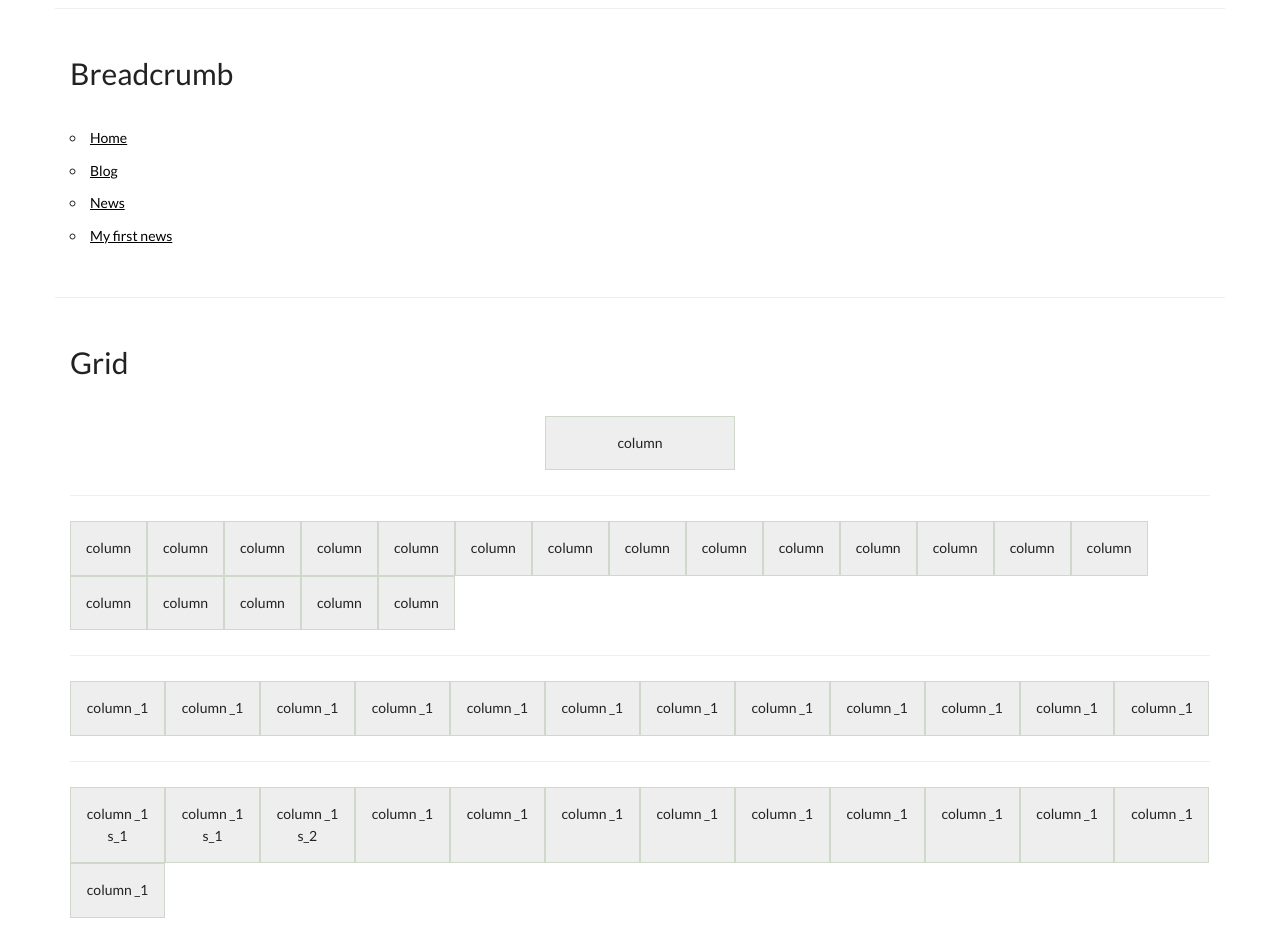
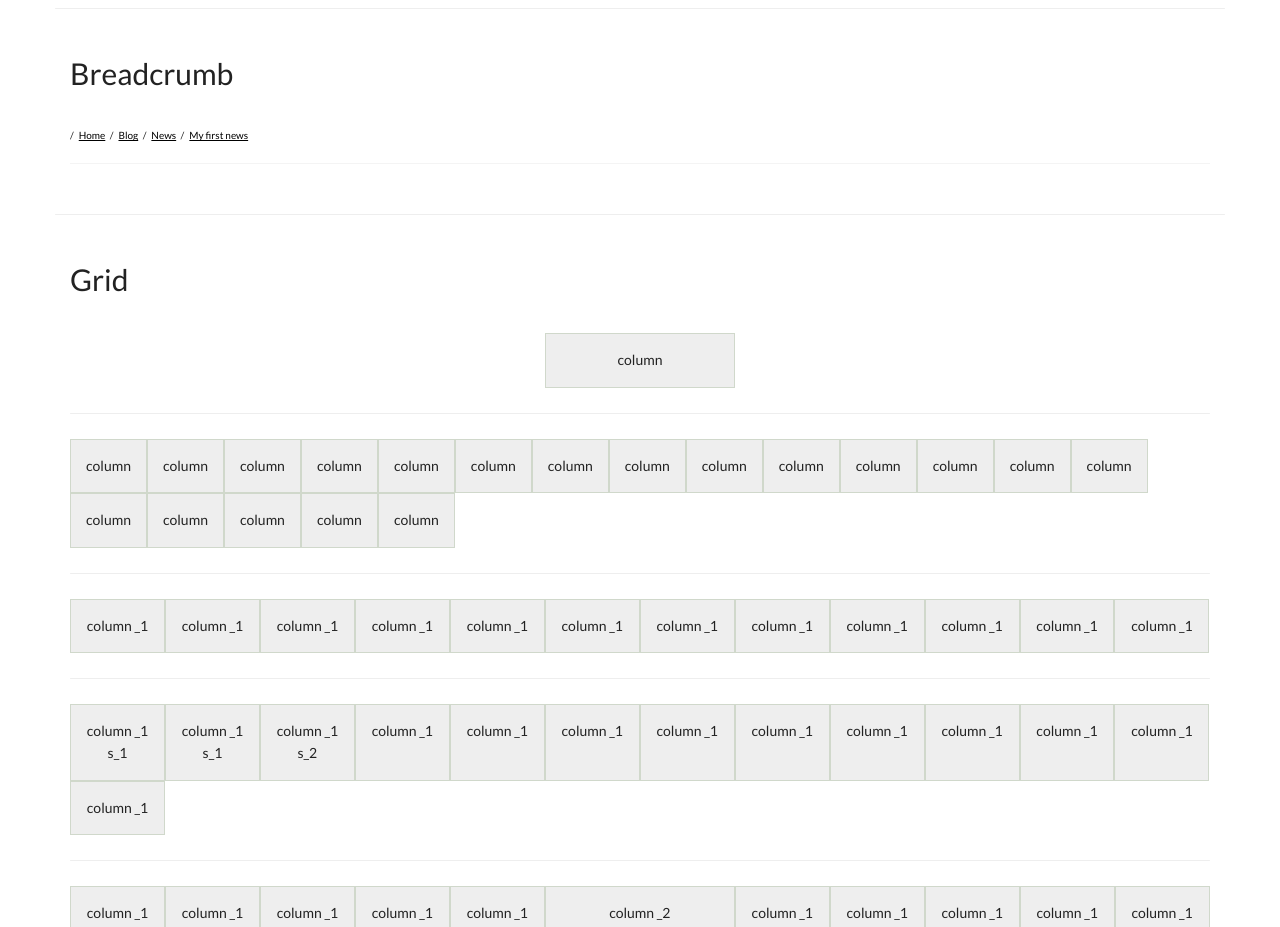
Before and after one commit to Kaito23/pinfra, a website: page index.html in a window 1280 px wide. Shown: the part 860-1787 px from the top of the page. Drawn offline with Linux system fonts and the light colour scheme; files whose address does not match are found by name.

Commit message:
added hidden class and breadcrumb styling

```diff
--- a/css/yapf.css
+++ b/css/yapf.css
@@ -261,6 +261,9 @@ a {
     display: none;
   }
 }
+.hidden {
+  display: none;
+}
 .align-center {
   -webkit-justify-content: center;
   -ms-flex-pack: center;
@@ -444,6 +447,21 @@ input[type="checkbox"] {
   padding: 75px 0;
   text-align: center;
 }
+.breadcrump {
+  margin: 0 0 1em;
+  padding: 0 0 1em;
+  list-style: none;
+  border-bottom: 1px solid #f4f4f4;
+  font-size: 1rem;
+}
+.breadcrump li {
+  display: inline-block;
+  padding: 0 .25em 0 0;
+}
+.breadcrump li:before {
+  content: '/';
+  padding: 0 .5em 0 0;
+}
 nav {
   display: flex;
   border-bottom: 1px solid #D7DBDD;
--- /dev/null
+++ b/less/_breadcrumb.less
@@ -0,0 +1,17 @@
+.breadcrump{
+	margin: 0 0 1em;
+	padding: 0 0 1em;
+	list-style: none;
+	border-bottom: 1px solid #f4f4f4;
+	font-size: 1rem;
+
+	li{
+		display: inline-block;
+		padding: 0 .25em 0 0;
+
+		&:before{
+			content: '/';
+			padding: 0 .5em 0 0;
+		}
+	}
+}
--- a/less/style.less
+++ b/less/style.less
@@ -35,6 +35,7 @@ body {
 @import "_image";
 @import "_forms";
 @import "_jumbo";
+@import "_breadcrumb";
 @import "_navigation";
 
 @import "_colors";
```
Also changed, not shown: css/min/yapf.min.css.
